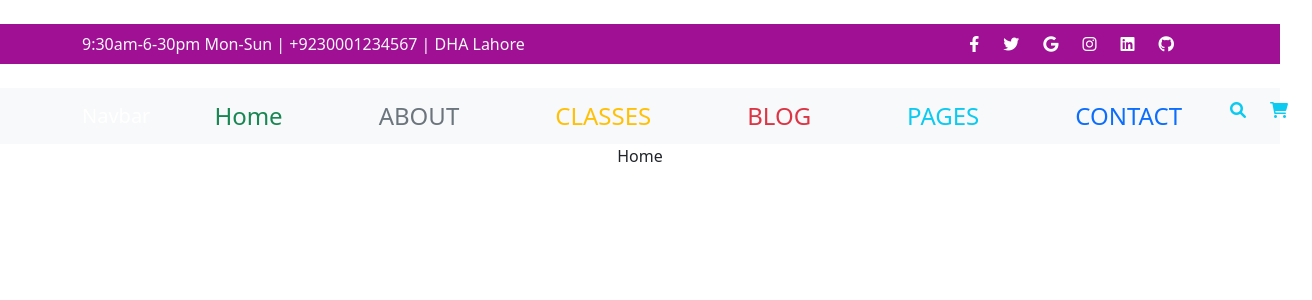
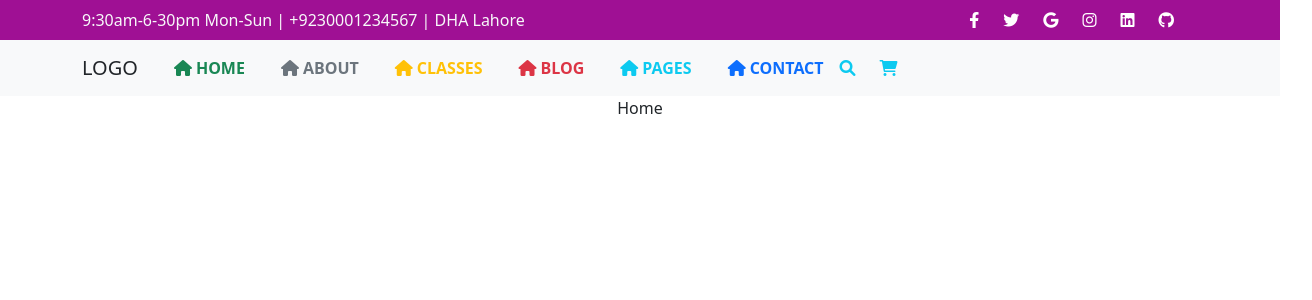
Before and after one commit to MMureed-Hussain/vie-tech-interview, a React (Create React App) app: page / in a window 1280 px wide. Shown: the top 300 px of the page, 1312 px wide, since content can reach past the window. Built offline with nearby package versions, Linux system fonts and the light colour scheme.

Commit message:
First commit

```diff
--- a/src/App.js
+++ b/src/App.js
@@ -3,28 +3,30 @@
 import { Header } from "./components/Header";
 import "bootstrap/dist/css/bootstrap.css";
 import "bootstrap/dist/js/bootstrap.js";
-import {Home} from './pages/Home'
-import {About} from './pages/About'
-import {Class} from './pages/Class'
-import {Blog} from './pages/Blog'
-import {Page} from './pages/Page'
-import {Contact} from './pages/Contact'
+import { Home } from "./pages/Home";
+import { About } from "./pages/About";
+import { Class } from "./pages/Class";
+import { Blog } from "./pages/Blog";
+import { Page } from "./pages/Page";
+import { Contact } from "./pages/Contact";
 import { Navbars } from "./components/Navbars";
 function App() {
   return (
+    <>
+        <Header />
+        <Navbars />
     <div className="App">
-      <Header/>
-      <Navbars/>
       <Routes>
         {/* Route for the Home page */}
         <Route path="/" element={<Home />} />
         <Route path="/about" element={<About />} />
-        <Route path="/class" element={<Class/>}/>
-        <Route path="/blog" element={<Blog/>}/>
-        <Route path="/pages" element={<Page/>}/>
-        <Route path="/contact" element={<Contact/>}/>
+        <Route path="/class" element={<Class />} />
+        <Route path="/blog" element={<Blog />} />
+        <Route path="/pages" element={<Page />} />
+        <Route path="/contact" element={<Contact />} />
       </Routes>
     </div>
+    </>
   );
 }
 
--- a/src/components/Header.jsx
+++ b/src/components/Header.jsx
@@ -7,7 +7,6 @@
 export const Header = () => {
   return (
     <>
-      <br />
       <Navbar data-bs-theme="dark" style={{ backgroundColor: "#9f1094" }}>
         <Container>
           <Nav
--- a/src/components/Navbars.jsx
+++ b/src/components/Navbars.jsx
@@ -7,60 +7,79 @@
 export const Navbars = () => {
   return (
     <>
-      <br />
       <Navbar className="bg-light" data-bs-theme="dark">
         <Container>
-          <Navbar.Brand to="/">Navbar</Navbar.Brand>
-          <Nav className="me-auto">
+          <Navbar.Brand to="/" className="text-dark">
+            LOGO
+          </Navbar.Brand>
+          <Nav className="me-auto" style={{ fontWeight: "bold" }}>
             <Link
-              className="text-success mx-5 fs-4 bold"
+              className="text-success mx-3"
+              to="/"
               style={{ textDecoration: "none" }}
-              to="/"
             >
-              Home
+              <span>
+                <i className="fa fa-home mx-1"></i>
+              </span>
+              HOME
             </Link>
 
             <Link
               to="/about"
-              className="text-secondary mx-5 fs-4"
+              className="text-secondary mx-3"
               style={{ textDecoration: "none" }}
             >
+              <span>
+                <i className="fa fa-home mx-1"></i>
+              </span>
               ABOUT
             </Link>
             <Link
               to="/class"
-              className="text-warning mx-5 fs-4"
+              className="text-warning mx-3"
               style={{ textDecoration: "none" }}
             >
+              <span>
+                <i className="fa fa-home mx-1"></i>
+              </span>
               CLASSES
             </Link>
             <Link
               to="/blog"
-              className="text-danger mx-5 fs-4"
+              className="text-danger mx-3"
               style={{ textDecoration: "none" }}
             >
+              <span>
+                <i className="fa fa-home mx-1"></i>
+              </span>
               BLOG
             </Link>
             <Link
               to="/pages"
-              className="text-info mx-5  fs-4"
+              className="text-info mx-3"
               style={{ textDecoration: "none" }}
             >
+              <span>
+                <i className="fa fa-home mx-1"></i>
+              </span>
               PAGES
             </Link>
             <Link
-              className="text-primary mx-5 fs-4"
+              className="text-primary mx-3"
               to="/contact"
               style={{ textDecoration: "none" }}
             >
+              <span>
+                <i className="fa fa-home mx-1"></i>
+              </span>
               CONTACT
             </Link>
             <Link to="" className="text-info me-4">
-            <i className="fa fa-search"></i>
-              </Link>
-              <Link to="" className="text-info me-4">
+              <i className="fa fa-search"></i>
+            </Link>
+            <Link to="" className="text-info me-4">
               <i className="fa fa-shopping-cart"></i>
-              </Link>
+            </Link>
           </Nav>
         </Container>
       </Navbar>
```
